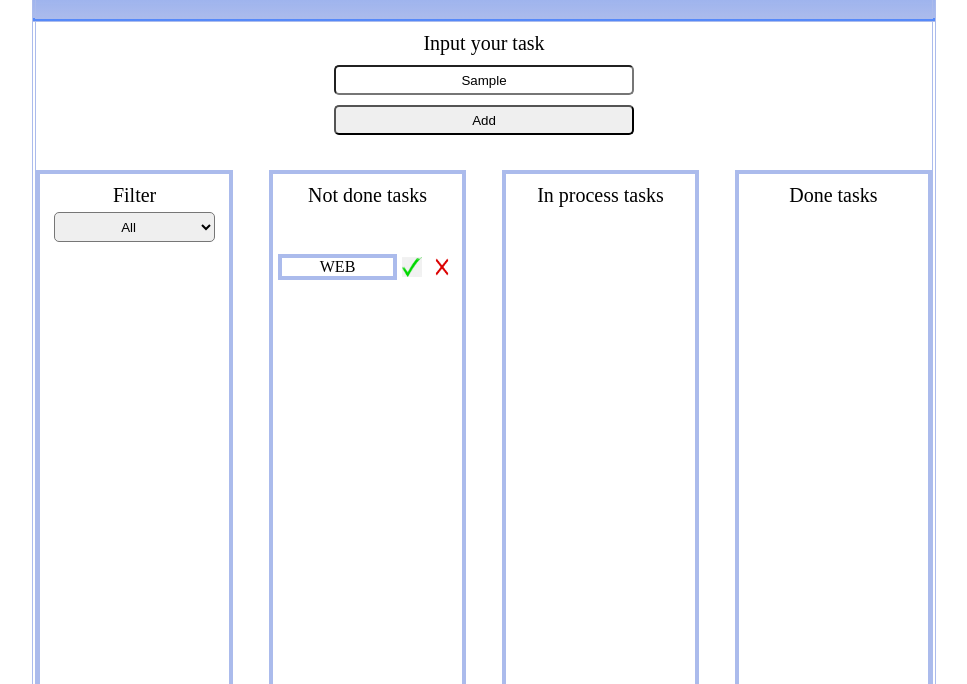
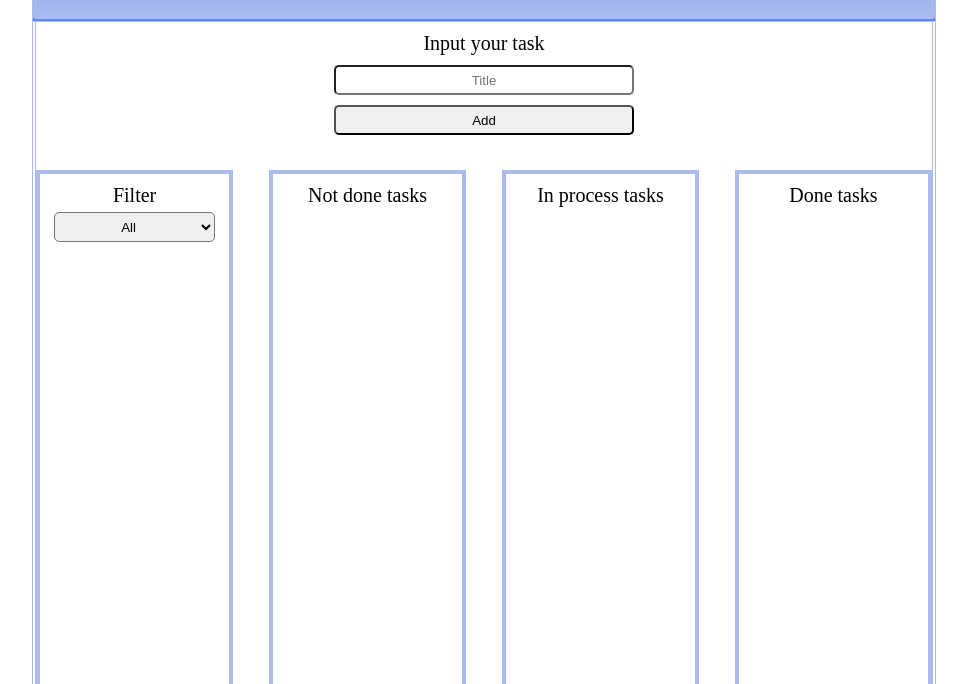
Before and after one commit to Ivan-Strekin/Work7_WebSite, a website: page main.html in a window 1280 px wide. Both pictures are taken after typing "Sample" into the empty fields and a click on the button "Add". Shown: the part 116-800 px from the top of the page, without its empty margins (156-1123 px from the left). Drawn offline with Linux system fonts and the light colour scheme; a web font is replaced by a local one.

Commit message:
Начал писать js.

```diff
--- a/index.js
+++ b/index.js
@@ -1 +1,29 @@
-let tasks_block;
+let tasks = [];
+const button = document.querySelector('#Add_Button');
+const title = document.querySelector('#title');
+const filterSelect = document.querySelector('#filter');
+
+function clearTaskContainers() {
+    const blocks_tasks = document.querySelectorAll('.Tasks_block');
+    blocks_tasks.forEach(block => {
+        if (block) {
+            block.innerHTML = '';
+        }
+    });
+}
+
+function renderTasks() {
+    const notDoneContainer = document.querySelector('.not_done_tasks');
+    const inProcessContainer = document.querySelector('.in_process_tasks');
+    const doneContainer = document.querySelector('.done_tasks');
+    clearTaskContainers(notDoneContainer, inProcessContainer, doneContainer);
+}
+
+button.addEventListener("click", () => {
+    const title_text = title.value;
+    if (title_text !== "") {
+        tasks.push([title_text, 0]);
+    }
+    title.value = "";
+    clearTaskContainers();
+});
--- a/main.html
+++ b/main.html
@@ -29,29 +29,40 @@
                     <option value="in_process">In a process</option>
                 </select>
             </div>
+            <div class="Tasks_block"></div>
         </div>
         <div class="not_done_tasks">
             <div class="Filters">
                 <legend> Not done tasks</legend>
             </div>
-            <div class="Task">
-                <div class="Text"><p>WEB</p></div>
-                <img src="img/png-transparent-check-mark-fotolia-green-leaf-text-grass-line-area.png"
-                     class="check_mark">
-                <img src="img/Flag_of_the_Kingdom_of_Kongo_according_to_Giovanni_Cavazzi_da_Montecuccolo.svg.png"
-                     class="check_mark">
+            <div class="Tasks_block">
+<!--                <div class="Task">-->
+<!--                    <div class="Text"><p>WEB</p></div>-->
+<!--                    <button class="Check_btn" name="Check_Yes_btn">-->
+<!--                        <img src="img/png-transparent-check-mark-fotolia-green-leaf-text-grass-line-area.png"-->
+<!--                             class="check_mark">-->
+<!--                    </button>-->
+<!--                    <button class="Check_btn" name="Check_No_btn">-->
+<!--                        <img src="img/Flag_of_the_Kingdom_of_Kongo_according_to_Giovanni_Cavazzi_da_Montecuccolo.svg.png"-->
+<!--                             class="check_mark">-->
+<!--                    </button>-->
 
+<!--                </div>-->
             </div>
+
         </div>
         <div class="in_process_tasks">
             <div class="Filters">
                 <legend> In process tasks</legend>
             </div>
+            <div class="Tasks_block"></div>
+
         </div>
         <div class="done_tasks">
             <div class="Filters">
                 <legend> Done tasks</legend>
             </div>
+            <div class="Tasks_block"></div>
         </div>
 
 
@@ -61,5 +72,6 @@
 <footer class="footer">
     <p>Made by Strekin Ivan 2252</p>
 </footer>
+<script src="index.js" defer></script>
 </body>
 </html>
--- a/style.css
+++ b/style.css
@@ -1,33 +1,37 @@
 @import url('https://fonts.googleapis.com/css2?family=Momo+Signature&display=swap');
-*{
+
+* {
     margin: 0;
     padding: 0;
 }
-header{
-    width:70%;
+
+header {
+    width: 70%;
     height: 130px;
-    background:linear-gradient(to bottom, rgba(67, 124, 248, 0.91), #abbbec);
-    border:4px double #ABBBECFF  ;
+    background: linear-gradient(to bottom, rgba(67, 124, 248, 0.91), #abbbec);
+    border: 4px double #ABBBECFF;
     font-style: normal;
     display: flex;
     justify-content: center;
     align-items: center;
-    margin-left:auto;
-    margin-right:auto;
+    margin-left: auto;
+    margin-right: auto;
 }
-footer{
-    width:70%;
+
+footer {
+    width: 70%;
     height: 130px;
-    background:linear-gradient(to top, rgba(67, 124, 248, 0.91), #abbbec);
-    border:4px double #ABBBECFF  ;
+    background: linear-gradient(to top, rgba(67, 124, 248, 0.91), #abbbec);
+    border: 4px double #ABBBECFF;
     font-style: normal;
     display: flex;
     justify-content: center;
     align-items: center;
-    margin-left:auto;
-    margin-right:auto;
+    margin-left: auto;
+    margin-right: auto;
 }
-header p,footer p{
+
+header p, footer p {
     font-family: 'Momo Signature', serif;
     font-size: 50px;
     color: #020d1e;
@@ -35,12 +39,12 @@ header p,footer p{
 }
 
 
-.main{
-    width:70%;
-    margin-left:auto;
-    margin-right:auto;
-    border-left:4px double #ABBBECFF  ;
-    border-right:4px double #ABBBECFF ;
+.main {
+    width: 70%;
+    margin-left: auto;
+    margin-right: auto;
+    border-left: 4px double #ABBBECFF;
+    border-right: 4px double #ABBBECFF;
     height: 100vh;
     display: flex;
     flex-direction: column;
@@ -49,72 +53,87 @@ header p,footer p{
     padding-top: 5px;
 
 }
-.Title_in{
+
+.Title_in {
 
     display: flex;
     flex-direction: column;
     margin-bottom: 30px;
 }
-legend{
+
+legend {
     font-family: 'Momo Signature', serif;
     font-size: 20px;
     text-align: center;
     margin: 5px;
 }
+
 #title, #Add_Button {
     box-sizing: border-box;
-    width:300px;
-    height:30px;
-    border-radius:5px;
+    width: 300px;
+    height: 30px;
+    border-radius: 5px;
     text-align: center;
-    margin:5px;
+    margin: 5px;
 }
-.Filters{
+
+.Filters {
     display: flex;
     flex-direction: column;
     align-items: center;
-    height:70px;
+    height: 70px;
     margin-bottom: 5px;
 }
-#filter{
+
+#filter {
     box-sizing: border-box;
-    width:90%;
-    height:30px;
-    border-radius:5px;
+    width: 90%;
+    height: 30px;
+    border-radius: 5px;
     text-align: center;
-    margin-left:auto;
-    margin-right:auto;
+    margin-left: auto;
+    margin-right: auto;
 
 }
-.Tasks{
+
+.Tasks {
     display: flex;
     justify-content: space-between;
-    width:100%;
-    height:500px;
+    width: 100%;
+    height: 500px;
 }
-.FilterTasks,.not_done_tasks,.done_tasks,.in_process_tasks{
-    width:20%;
-    height:100%;
-    padding:5px;
-    border:4px solid #ABBBECFF  ;
+
+.FilterTasks, .not_done_tasks, .done_tasks, .in_process_tasks {
+    width: 20%;
+    height: 100%;
+    padding: 5px;
+    border: 4px solid #ABBBECFF;
     display: flex;
     flex-direction: column;
 }
-.check_mark{
-    width:20px;
+
+.check_mark {
+    width: 20px;
     height: 20px;
     margin: auto 5px;
 }
-.Task{
+
+.Check_btn {
+    margin: 5px;
+}
+
+.Task {
     display: flex;
     justify-content: left;
 }
-.Text{
-    width:70%;
+
+.Text {
+    width: 70%;
     text-align: center;
-    border:4px solid #ABBBECFF  ;
+    border: 4px solid #ABBBECFF;
 
 }
-.Text p{
+
+.Text p {
     overflow-wrap: break-word;
 }
```
